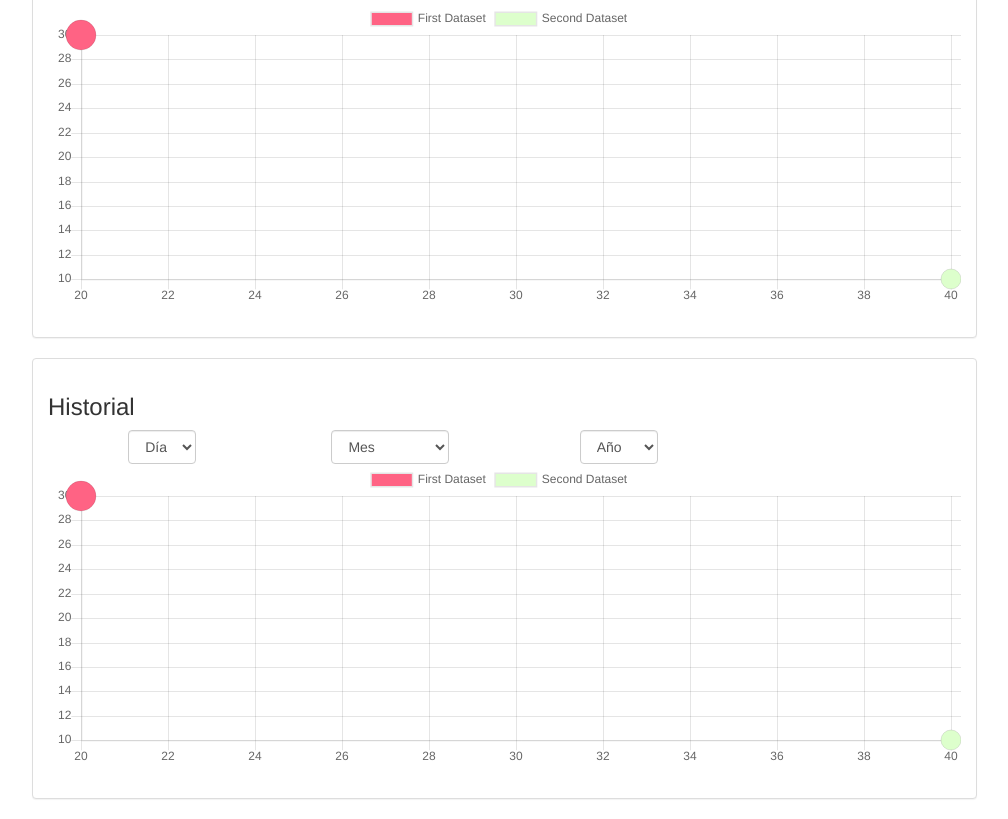
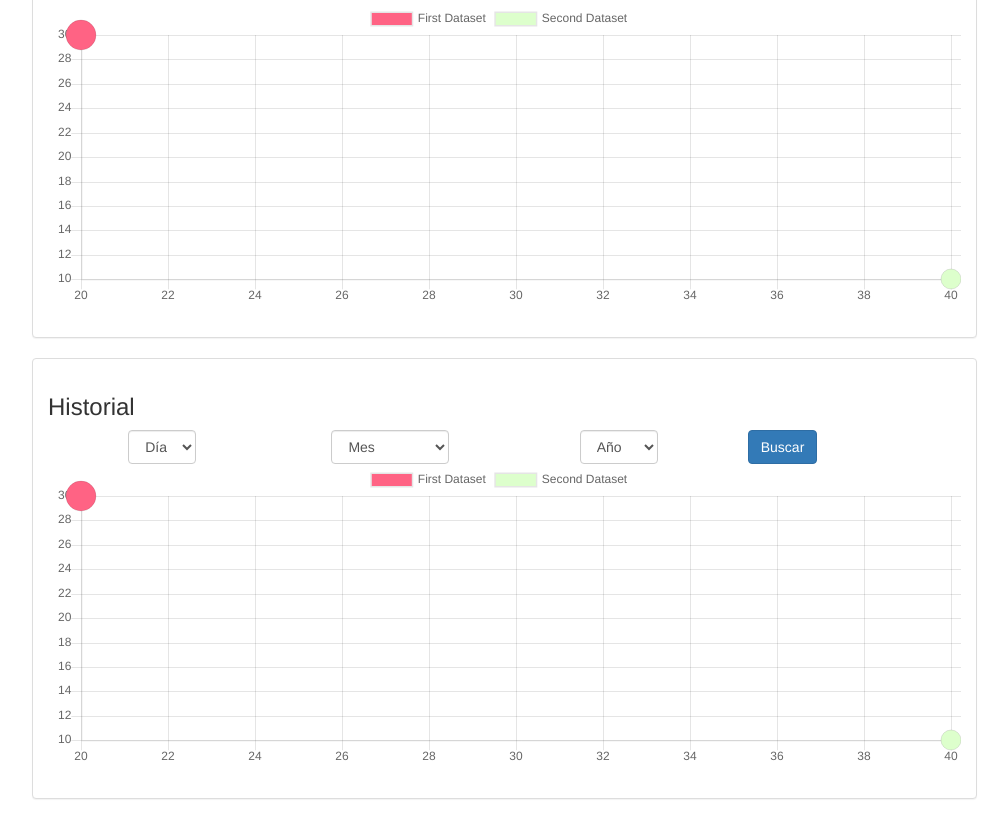
Before and after one commit to ingamartinez/agrupamiento-dinamico, a plain HTML site: page index.html in a window 1280 px wide. Shown: the part 485-1304 px from the top of the page, without its empty margins (233-1241 px from the left). Drawn offline with nearby package versions, Linux system fonts and the light colour scheme; some packages are replaced by stand-ins of ours.

Commit message:
Animaciones y Mapas - Completada la primera parte

```diff
--- a/index.html
+++ b/index.html
@@ -104,6 +104,9 @@
 
                                     </select>
                                 </div>
+                                <div class="col-lg-3">
+                                    <button type="button" class="btn btn-primary"> Buscar </button>
+                                </div>
 
                                 <div id="segmentos-ubicacion-chart-historial">
                                     <canvas id="chart-segmentos-historial" width="600" height="200"></canvas>
```
